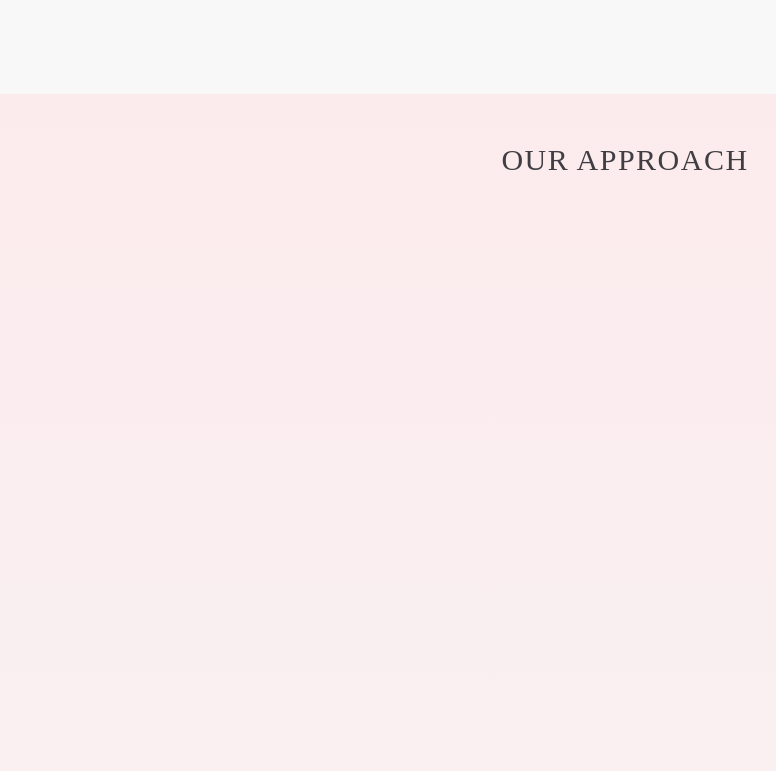
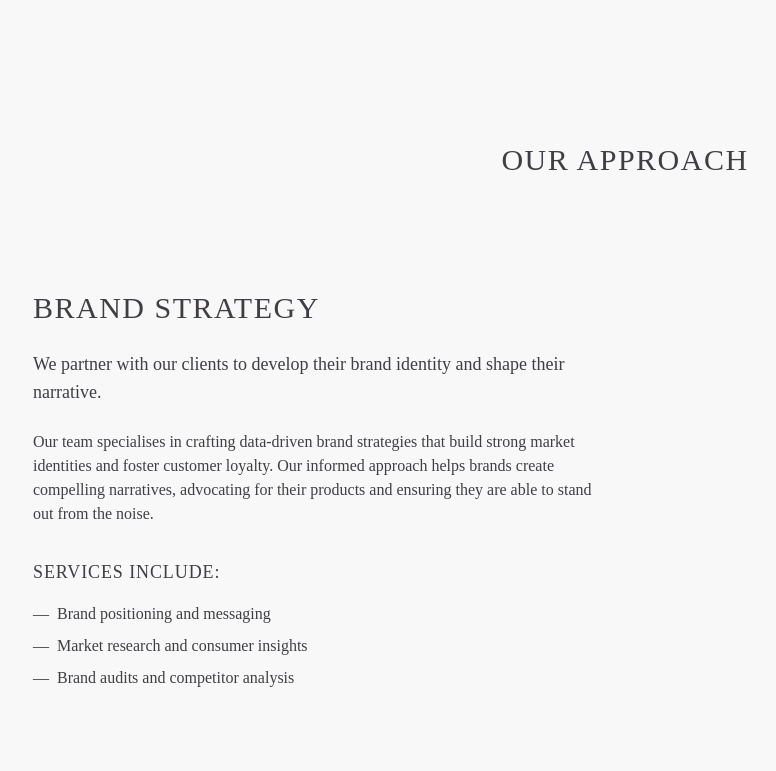
Before and after one commit to DaisyT1/bloom-pr-portfolio, a React (Vite) app: page / in a window 1280 px wide. Shown: the part 1169-1940 px from the top of the page, without its empty margins (15-791 px from the left). Built offline with nearby package versions, Linux system fonts and the light colour scheme.

Commit message:
Refactor: Update styling and animations
Update the styling of the services section, remove gradients, and adjust animations. Also, update font styles.

```diff
--- a/src/components/DetailedServices.tsx
+++ b/src/components/DetailedServices.tsx
@@ -78,7 +78,7 @@ const ServiceDetails: React.FC<ServiceDetailsProps> = ({
     <section
       ref={sectionRef}
       id={id}
-      className={`py-10 md:py-16 px-6 md:px-12 relative transition-all duration-500 ease-in-out ${isActive ? 'opacity-100 translate-x-0' : 'opacity-0 translate-x-96'}`}
+      className="py-10 md:py-16 px-6 md:px-12 relative"
     >
       <div className="max-w-7xl mx-auto">
         <div className="flex flex-col lg:flex-row gap-12">
@@ -117,7 +117,7 @@ const DetailedServices: React.FC = () => {
   };
 
   return (
-    <div className="bg-gradient-to-b from-pink-light/50 to-offwhite overflow-hidden">
+    <div className="bg-offwhite overflow-hidden">
       <div className="max-w-7xl mx-auto pt-12 pb-4">
         <h2 className="text-2xl md:text-3xl font-light text-center mb-8 uppercase tracking-wider font-['ui-sans-serif'] text-charcoal">Our Approach</h2>
       </div>
--- a/src/components/Services.tsx
+++ b/src/components/Services.tsx
@@ -15,10 +15,11 @@ interface ServiceBoxProps {
 const ServiceBox: React.FC<ServiceBoxProps> = ({ title, description, borderColor, delay, colors }) => {
   return (
     <motion.div
-      className={cn("service-box relative overflow-hidden", borderColor)}
+      className={cn("relative overflow-hidden p-6 rounded-lg bg-offwhite border border-2", borderColor)}
       style={{ animationDelay: delay }}
       whileHover={{ scale: 1.03, transition: { duration: 0.3 } }}
     >
+      <div className="absolute inset-0 pointer-events-none">
         <GlowEffect
           colors={colors}
           mode="colorShift"
@@ -26,6 +27,7 @@ const ServiceBox: React.FC<ServiceBoxProps> = ({ title, description, borderColor
           duration={3}
           scale={1.2}
         />
+      </div>
       <div className="relative z-10">
         <h3 className="text-xl font-light mb-3 font-['ui-sans-serif'] text-charcoal">{title}</h3>
         <p className="text-charcoal text-sm leading-relaxed font-light font-['ui-sans-serif']">{description}</p>
@@ -74,7 +76,7 @@ const Services: React.FC = () => {
   ];
 
   return (
-    <section id="services" className="py-16 md:py-24 px-6 md:px-12 relative">
+    <section id="services" className="py-16 md:py-24 px-6 md:px-12 relative bg-offwhite">
       <div className="max-w-7xl mx-auto">
         <h2 className="text-3xl md:text-4xl font-light text-center mb-12 uppercase tracking-wider font-['ui-sans-serif'] text-charcoal">Our Services</h2>
 
```
Lines whose indentation alone changed are shown as unchanged.
